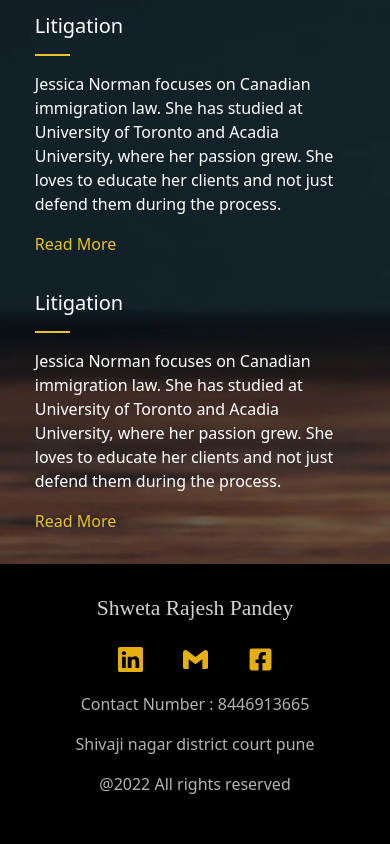
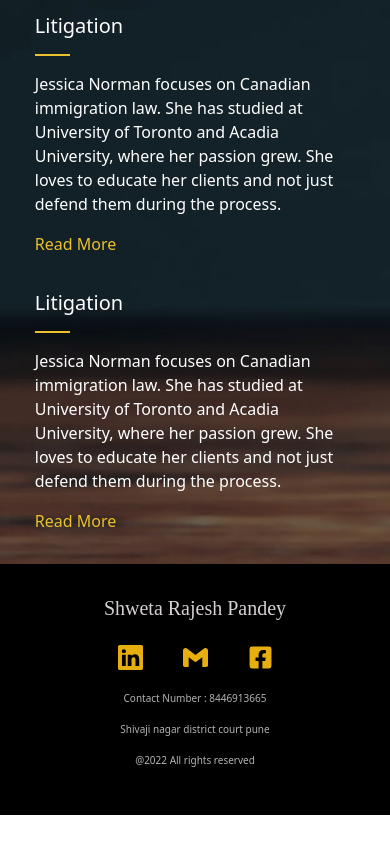
Before and after one commit to PrasadDhekale/dynamic-profile-website, a React (Create React App) app: page / in a window 390 px wide. Shown: the part 3264-4108 px from the top of the page. After the commit the page ends 4079 px from the top, so only its background shows below. Built offline with nearby package versions, Linux system fonts and the light colour scheme.

Commit message:
Updated contact css

```diff
--- a/src/components/contact/Contact.js
+++ b/src/components/contact/Contact.js
@@ -12,7 +12,7 @@ import classes from "./contact.module.css";
 function Contact(props) {
     return (
         <div className={classes["contact-content"]}>
-            <h4 className={classes.header}>Shweta Rajesh Pandey</h4>
+            <h5 className={classes.header}>Shweta Rajesh Pandey</h5>
             <div className={classes["contact-icon-panel"]}>
                     <a className={classes['icon-style']} href="https://www.linkedin.com/in/prasad-dhekale-4116a916b/"><BsLinkedin></BsLinkedin></a>
                     <a className={classes['icon-style']} href="mailto:shwetapandey3333@gmail.com"><SiGmail/></a>
--- a/src/components/contact/contact.module.css
+++ b/src/components/contact/contact.module.css
@@ -39,6 +39,7 @@
 
 }
 
+
 @media screen and (max-width : 600px){
     .contact-icon-panel{
         margin-top: 5% !important;
@@ -47,6 +48,7 @@
     .contact-description{
         color : rgb(179, 179, 179);
         margin-top:5%;
+        font-size: 10px;
     }
 
     .header{
```
